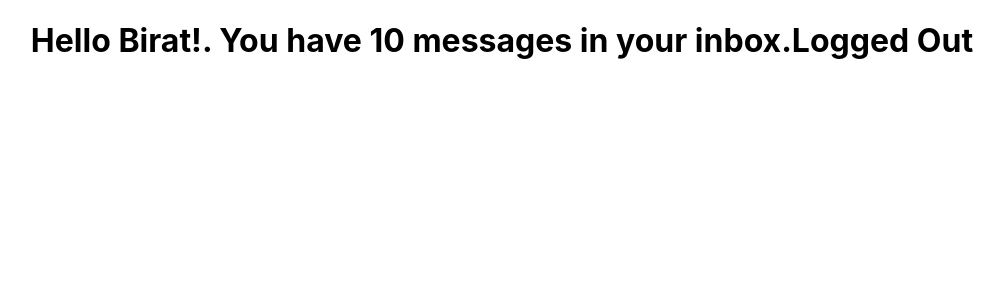
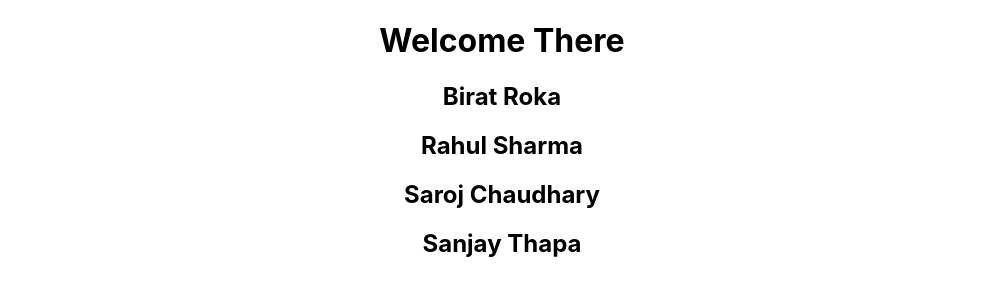
Before and after one commit to birat04/typescript, a React (Create React App) app: page / in a window 1280 px wide. Shown: the top 300 px of the page, without its empty margins (138-1142 px from the left). Built offline with nearby package versions, Linux system fonts and the light colour scheme.

Commit message:
basic props

```diff
--- a/src/App.tsx
+++ b/src/App.tsx
@@ -1,10 +1,33 @@
 import { Hello } from './components/Hello';
+import { Person} from './components/Person';
+import { PersonList } from './components/PersonList';
 import './App.css';
 
 function App() {
+  const personName = {
+    first: 'Birat',
+    last: 'Roka'
+  }
+  const nameList = [
+    {
+      first: 'Rahul',
+      last: 'Sharma'
+    },
+    {
+      first: 'Saroj',
+      last: 'Chaudhary'
+    },
+    {
+      first: 'Sanjay',
+      last: 'Thapa'
+    }
+
+  ]
   return (
     <div className="App">
       <Hello name="Birat" messageCount={10} isLoggedIn={false} />
+      <Person name = {personName} />
+      <PersonList  names = {nameList}/>
 
     </div>
   );
--- a/src/components/Hello.tsx
+++ b/src/components/Hello.tsx
@@ -7,10 +7,13 @@ type HelloProps = {
 export const Hello = (props: HelloProps) => {
     return (
         <div>
-            <h1>Hello {props.name}!. You have {props.messageCount} messages in your inbox.
-            {props.isLoggedIn ? "Logged In" : "Logged Out"}
+            <h1>
+                {props.isLoggedIn
+                    ? `Hello {props.name}!. You have {props.messageCount} unread messages in your inbox.`
+                    : `Welcome There`
+                }
+
             </h1>
-
 
         </div>
     )
--- /dev/null
+++ b/src/components/Person.tsx
@@ -0,0 +1,13 @@
+type PersonProps = {
+    name : {
+        first: string,
+        last: string
+    }
+}
+export const Person = ({name}: PersonProps) => {
+    return (
+        <h2>
+            {name.first} {name.last}
+        </h2>
+    )
+}
--- /dev/null
+++ b/src/components/PersonList.tsx
@@ -0,0 +1,22 @@
+type PersonListProps = {
+    names : {
+        first: string,
+        last: string
+    }[]
+}
+export const PersonList = (props: PersonListProps) => {
+    return (
+        <div>
+            {props.names.map(name => {
+                return (
+                    <h2>
+                        {name.first} {name.last}
+                    </h2>
+                )
+            })}
+
+
+        </div>
+    )
+
+}
```
